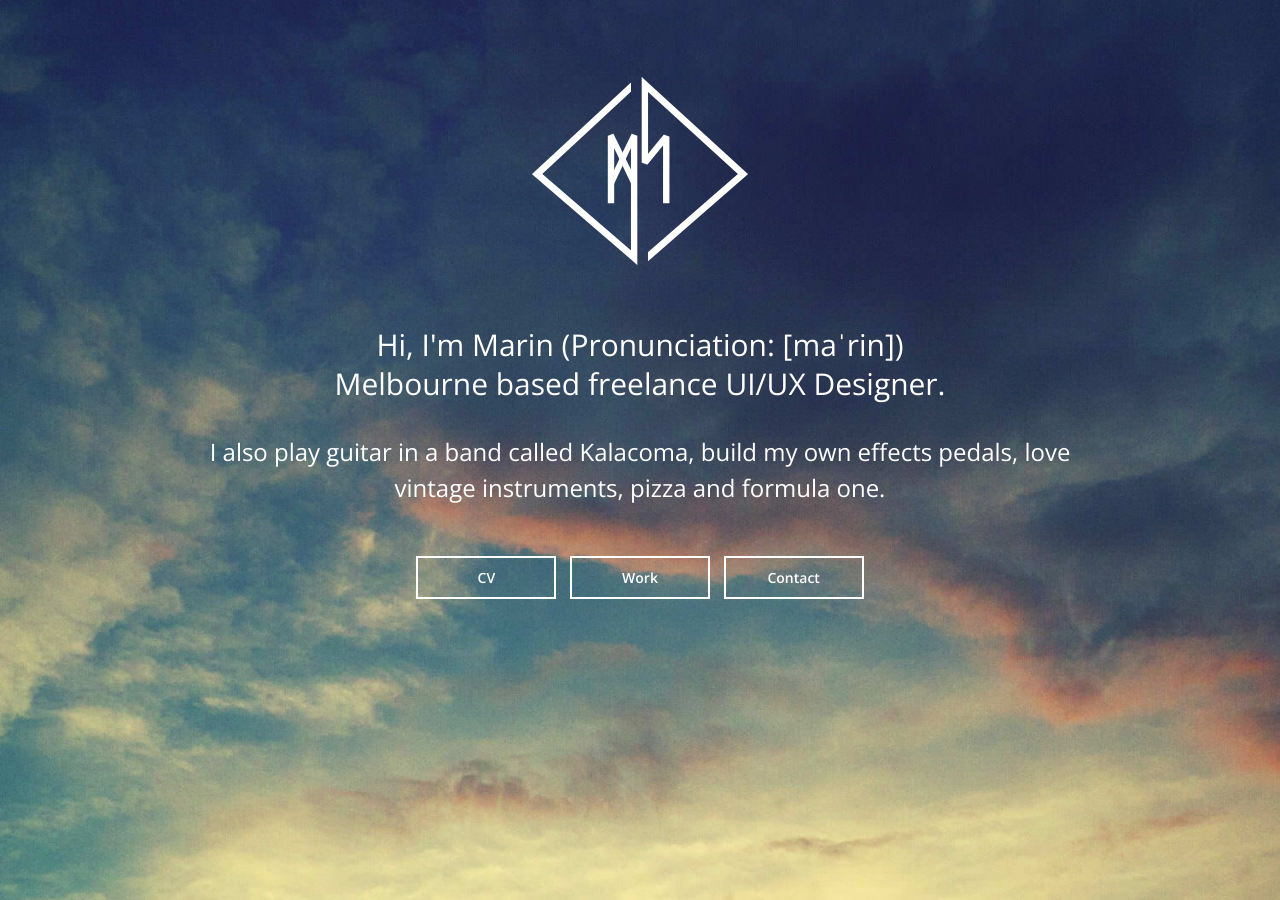
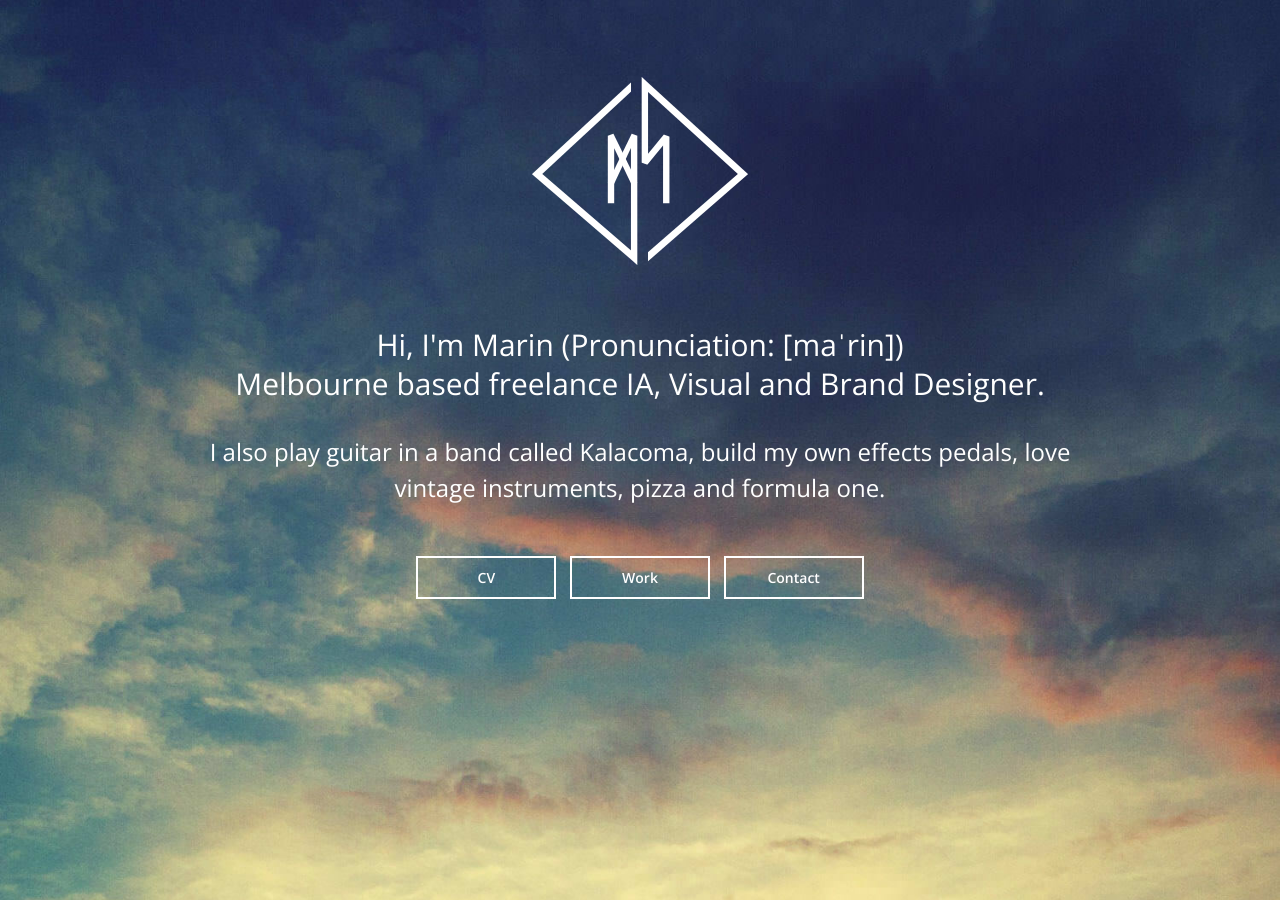
Before and after one commit to marinulon/marinulon.github.io, a Jekyll site: the page built from index.html, in a window 1280 px wide and 900 px high. Built offline with Jekyll 4.4.1, drawn with Linux system fonts in a browser that asks for light colours; nearby versions of some CDN libraries; Markdown is read by kramdown in place of the engine named in the settings; the list of posts is cut into pages by our own code.

Commit message:
Update index.html

```diff
--- a/index.html
+++ b/index.html
@@ -42,7 +42,7 @@
 
     <div class="intro__logo"></div>
 
-    <h1 class="intro__title">Hi, I'm Marin (Pronunciation: [maˈrin])<br />Melbourne based freelance UI/UX Designer.</h1>
+    <h1 class="intro__title">Hi, I'm Marin (Pronunciation: [maˈrin])<br />Melbourne based freelance IA, Visual and Brand Designer.</h1>
 
     <h2 class="intro__summary">I also play guitar in a band called <a href="http://kalacoma.com" target="_blank">Kalacoma</a>, build my own effects pedals, love vintage instruments, pizza and formula one.</h2>
 
```
